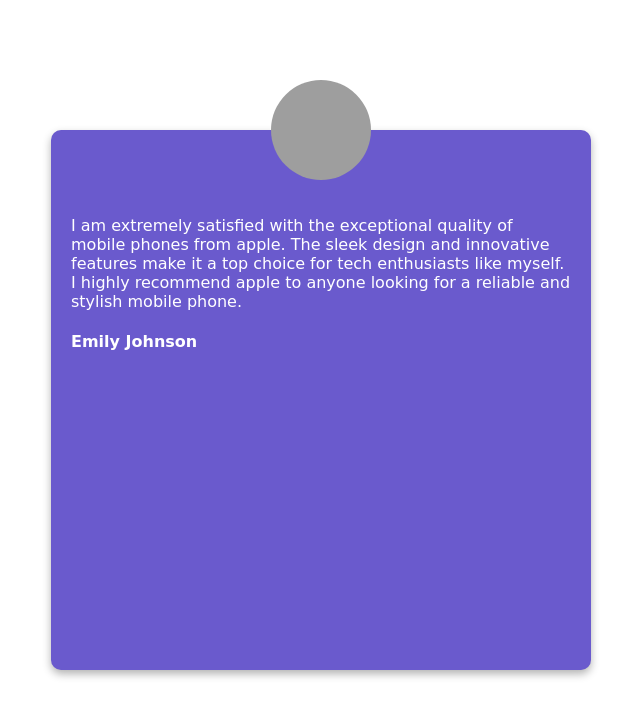
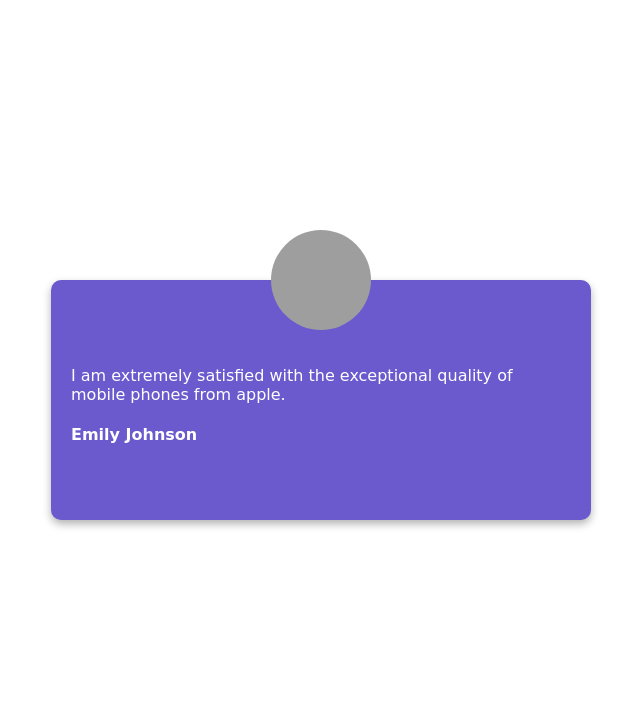
Before and after one commit to lamourianass/Testimonial-slider, a plain HTML site: page index.html in a window 1280 px wide. Shown: the whole page, without its empty margins (319-959 px from the left). Drawn offline with Linux system fonts and the light colour scheme; grey boxes are pictures that could not be loaded.

Commit message:
Add general changes in css file

```diff
--- a/index.html
+++ b/index.html
@@ -4,7 +4,7 @@
     <meta charset="UTF-8" />
     <meta name="viewport" content="width=device-width, initial-scale=1.0" />
     <title>Testimonial Slider</title>
-    <link rel="stylesheet" href="style.css">
+    <link rel="stylesheet" href="style.css" />
   </head>
   <body>
     <div class="testimonial-container">
@@ -14,9 +14,7 @@
       />
       <p class="text">
         I am extremely satisfied with the exceptional quality of mobile phones
-        from apple. The sleek design and innovative features make it a top
-        choice for tech enthusiasts like myself. I highly recommend apple to
-        anyone looking for a reliable and stylish mobile phone.
+        from apple.
       </p>
       <h4 class="username">Emily Johnson</h4>
     </div>
--- a/style.css
+++ b/style.css
@@ -9,11 +9,10 @@
 
 .testimonial-container {
   width: 500px;
-  height: 200px;
+  height: 100px;
   background-color: slateblue;
   border-radius: 10px;
   box-shadow: 0 4px 8px rgba(0, 0, 0, 0.3);
-  min-height: 400px;
   padding: 70px 20px;
   margin: 5px;
   color: #fff;
```
